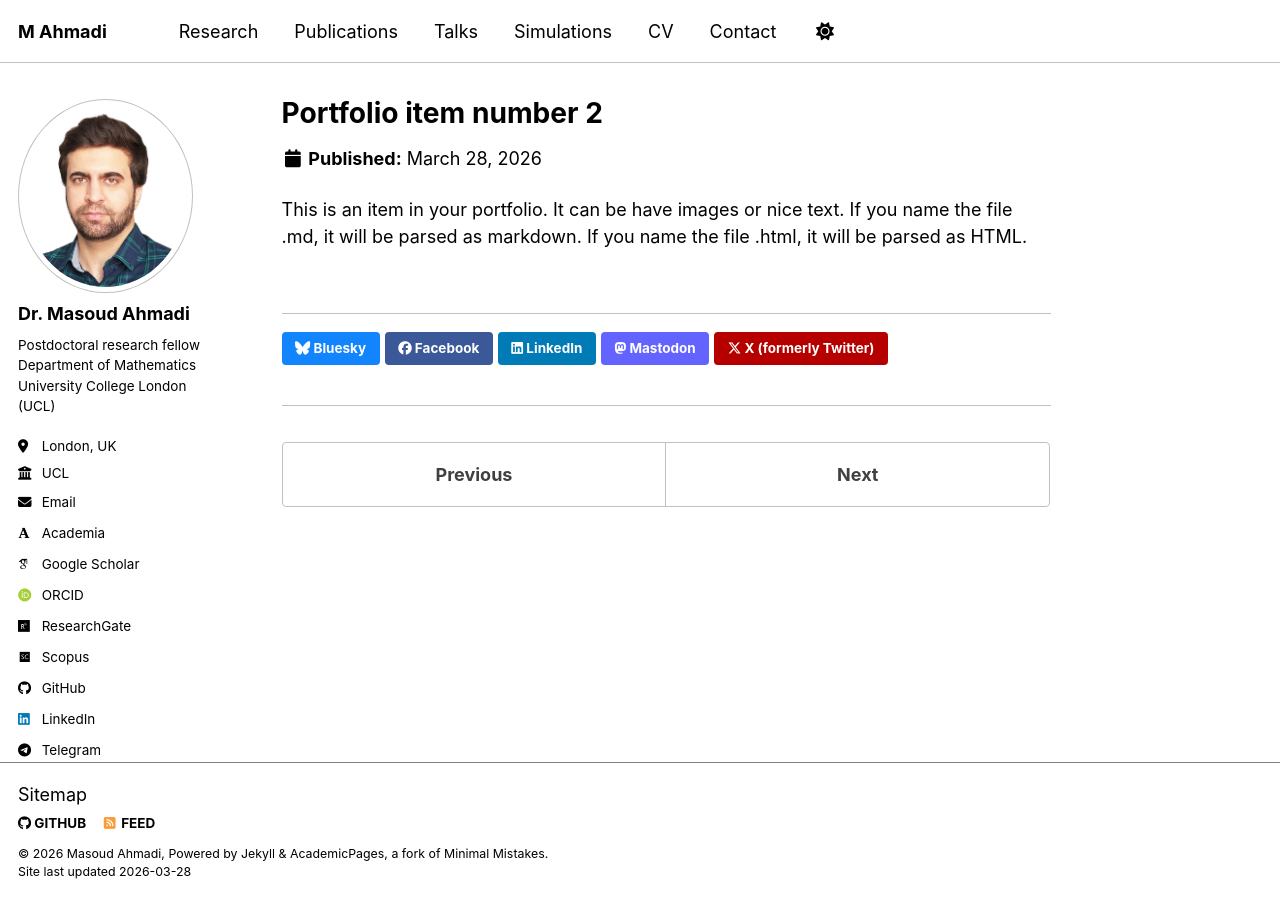
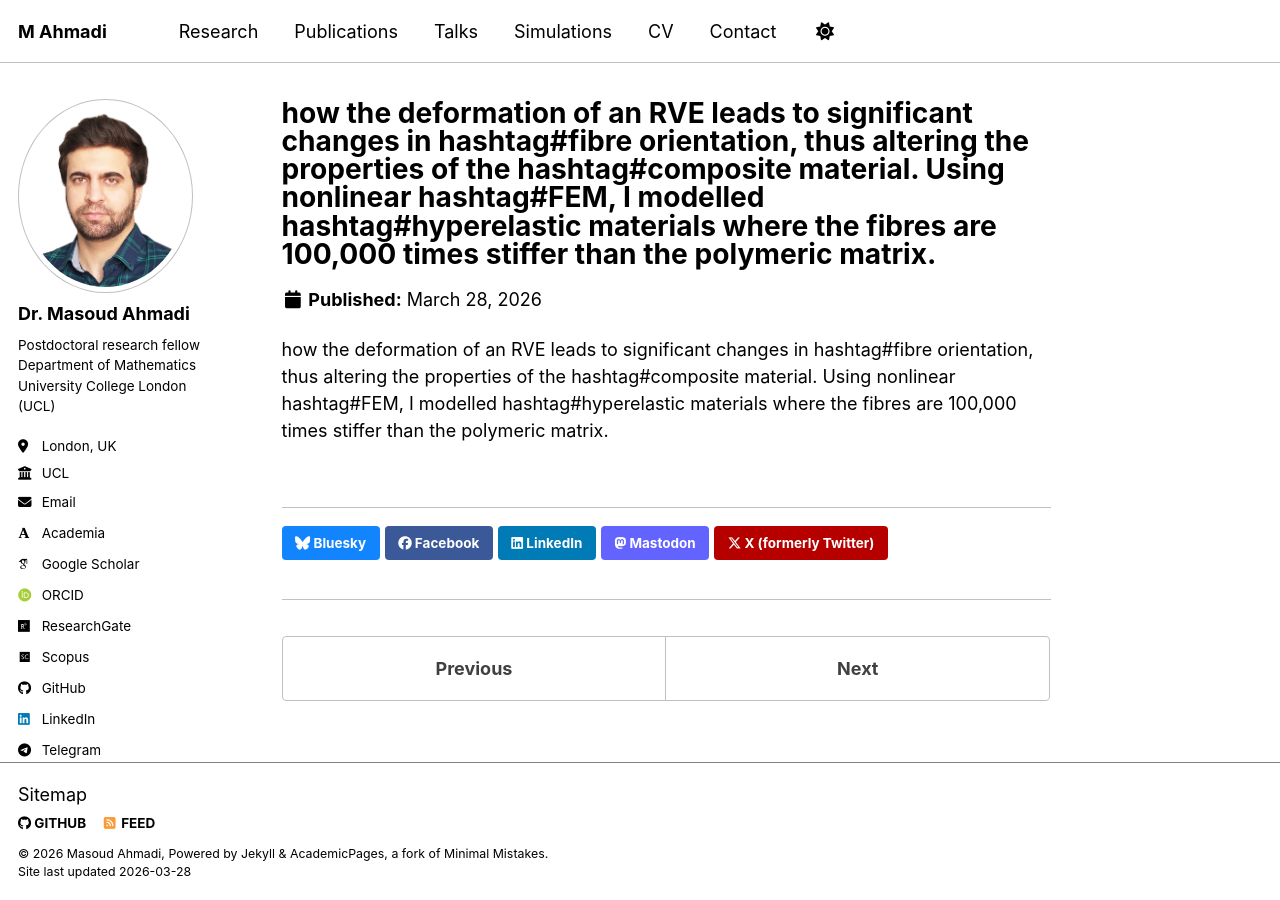
Before and after one commit to Masoud16ahm/Masoud16ahm.github.io, a Jekyll site: the page built from _portfolio/portfolio-2.html, in a window 1280 px wide. Built offline with Jekyll 4.4.1, drawn with Linux system fonts in a browser that asks for light colours; some web fonts are replaced; a script bundle is joined from its source files by our own code; library files that are not in the unit come from our copies.

Commit message:
Revise portfolio item 2 title and excerpt
Updated title and excerpt to reflect new project details.

```diff
--- a/_portfolio/portfolio-2.html
+++ b/_portfolio/portfolio-2.html
@@ -1,7 +1,7 @@
 ---
-title: "Portfolio item number 2"
-excerpt: "Short description of portfolio item number 2 <br/><img src='/images/500x300.png'>"
+title: "how the deformation of an RVE leads to significant changes in hashtag#fibre orientation, thus altering the properties of the hashtag#composite material. Using nonlinear hashtag#FEM, I modelled hashtag#hyperelastic materials where the fibres are 100,000 times stiffer than the polymeric matrix."
+excerpt: "Short description of portfolio item number 2 <br/><video src='/files/fibre_angles.mp4'>"
 collection: portfolio
 ---
 
-This is an item in your portfolio. It can be have images or nice text. If you name the file .md, it will be parsed as markdown. If you name the file .html, it will be parsed as HTML.
+how the deformation of an RVE leads to significant changes in hashtag#fibre orientation, thus altering the properties of the hashtag#composite material. Using nonlinear hashtag#FEM, I modelled hashtag#hyperelastic materials where the fibres are 100,000 times stiffer than the polymeric matrix.
```
